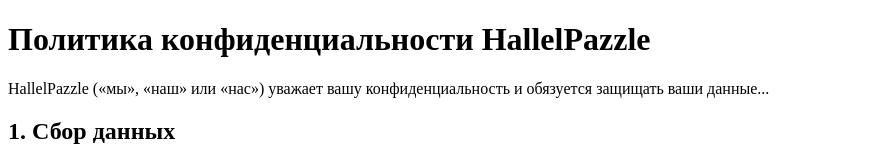
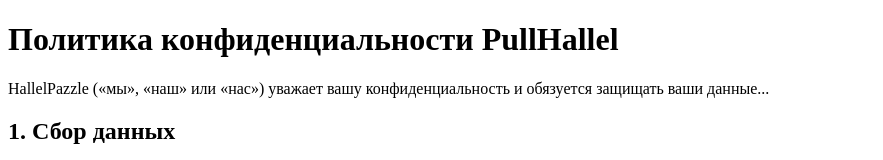
Before and after one commit to Vitkor23/hallel-pazzle-privacy, a plain HTML site: page index.html in a window 1280 px wide. Shown: the top 160 px of the page, without its empty margins (0-883 px from the left). Drawn offline with Linux system fonts and the light colour scheme.

Commit message:
first commit

```diff
--- a/index.html
+++ b/index.html
@@ -2,10 +2,10 @@
 <html lang="ru">
 <head>
   <meta charset="UTF-8">
-  <title>Политика конфиденциальности HallelPazzle</title>
+  <title>Политика конфиденциальности PullHallel</title>
 </head>
 <body>
-  <h1>Политика конфиденциальности HallelPazzle</h1>
+  <h1>Политика конфиденциальности PullHallel</h1>
   <p>HallelPazzle («мы», «наш» или «нас») уважает вашу конфиденциальность и обязуется защищать ваши данные...</p>
   <h2>1. Сбор данных</h2>
   <p>Мы можем собирать информацию о вашем устройстве, прогресс в игре, настройки и обезличенные данные аналитики...</p>
```
